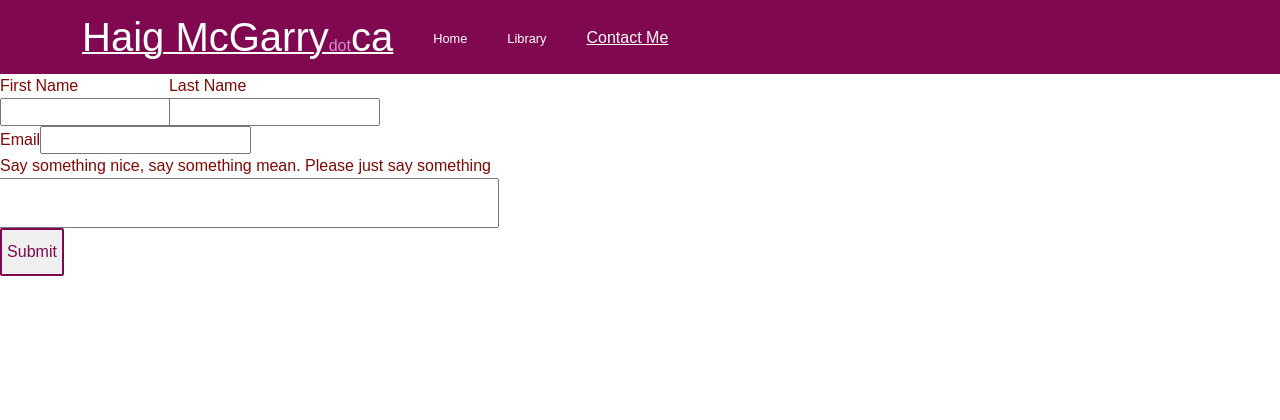
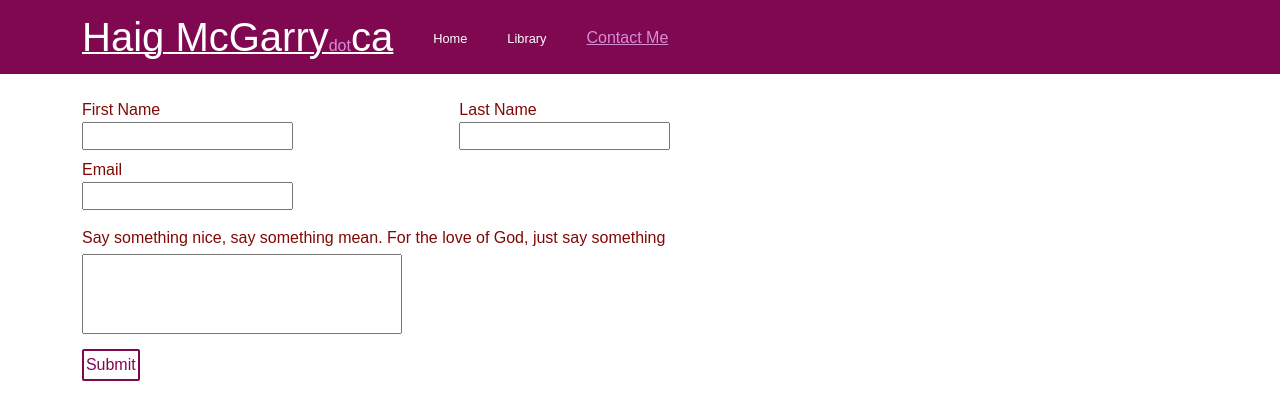
Before and after one commit to hmcgarry/haigmcgarryca, a Next.js app: page /contactme in a window 1280 px wide. Shown: the top 420 px of the page. Built offline with nearby package versions, Linux system fonts and the light colour scheme.

Commit message:
Updated form css, navbar css

```diff
--- a/components/ContactForm.js
+++ b/components/ContactForm.js
@@ -1,15 +1,15 @@
 import styles from '@/styles/hmform.module.css'
 export default function ContactForm(){
     return(
-    <div className={`${styles.HMForm}  d-flex `} fluid>
+    <div className={`${styles.HMForm} container`}>
     <form action="https://formsubmit.co/e1ce23fb350fd46fa60e91af659afd3b" method='POST'>
 
         <input type="hidden" name="_subject" value="Website Email" />
         <input type="text" name="_honey" className={styles.HMFormHoney} />
         <input type="hidden" name="_captcha" value="false" />
 
-        <div className={`row g-3`}>
-            <div className='col-4'>
+        <div className={`row g-3 pt-4`}>
+            <div className='col-4 px-2' >
                 <div className='row-auto'>
                 <label for="firstname">First Name</label>
                 </div>
@@ -17,8 +17,8 @@ export default function ContactForm(){
                 <input type="text" name="firstname" required id="firstname"/>
                 </div>
             </div>
-            <div className='col-4'>
-                <div className='row'>
+            <div className='col-4 px-2'>
+                <div className='row-auto'>
                     <label for="lastname">Last Name</label>
                 </div>
                 <div className='row-auto'>
@@ -27,20 +27,26 @@ export default function ContactForm(){
             </div>
         </div>
 
-        <div className="row g-3">
-            <div className='col'>
-                <label for="email">Email</label>
-                <input type='email' name="email" required id="email"/>
+        <div className="row g-3 pt-2">
+            <div className='col-4'>
+                <div className='row-auto'>
+                    <label for="email">Email</label>
+                </div>
+                <div className='row-auto'>
+                    <input type='email' name="email" required id="email"/>
+                </div>
             </div>
         </div>
-        <div className="row g-3">
-                <label for="comment">Say something nice, say something mean. Please just say something</label>
+        <div className="row g-3 pt-3">
+                <label for="comment">Say something nice, say something mean. For the love of God, just say something</label>
         </div>
 
-        <div className="row g-3">
+        <div className="row g-3 pt-1">
+            <div className='col-8' >
             <textarea name='comment' className={styles.HMFormTextArea}/>
+            </div>
         </div>
-        <button type="submit" className={styles.HMFormBtn}>Submit</button>
+        <button type="submit" className={`${styles.HMFormBtn} mt-2`}>Submit</button>
     </form>
     </div>
     )
--- a/styles/hmform.module.css
+++ b/styles/hmform.module.css
@@ -8,14 +8,15 @@
 }
 
 .HMFormBtn {
-    width: 4rem;
-    height: 3rem;
+    width: 3.6rem;
+    height: 2rem;
     border-radius: 2px;
     border: 2px;
     border-style: solid;
     border-color: #800850;
     color: #800850;
     font-family: Arial, Helvetica, sans-serif;
+    background-color: white;
 }
 .HMFormBtn:active {
     background-color: #800850;
@@ -28,4 +29,6 @@
 }
 .HMFormTextArea {
     resize: none;
+    width: 20rem;
+    height: 5rem;
 }
--- a/styles/hmnavbar.module.css
+++ b/styles/hmnavbar.module.css
@@ -31,7 +31,7 @@ a.HMTitleText{
 .HMSelectedLink{
   font-family: Arial, Helvetica, sans-serif;
   font-size: 1rem;
-  color: white;
+  color: #d58dd5;
   text-decoration: underline;
   text-decoration-style: solid;
 }
```
